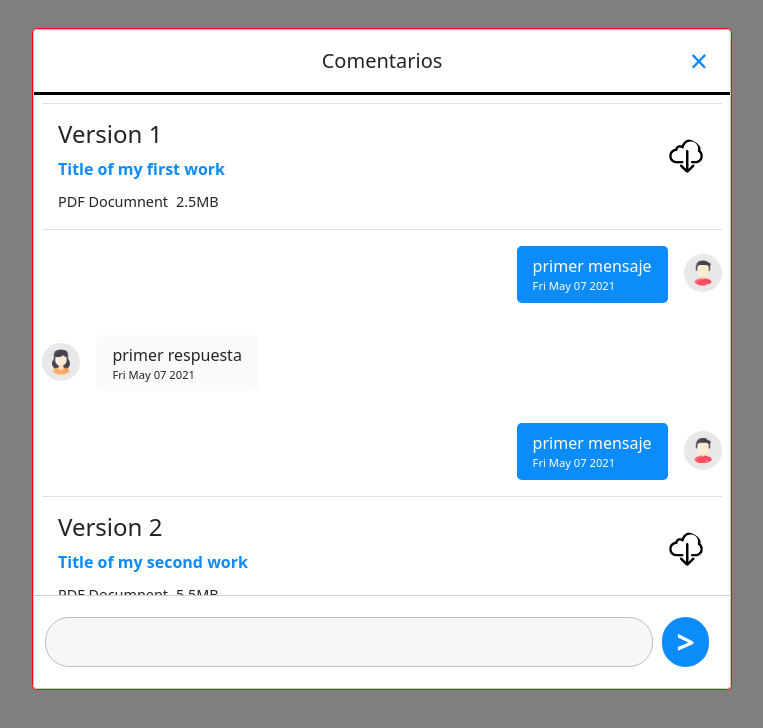
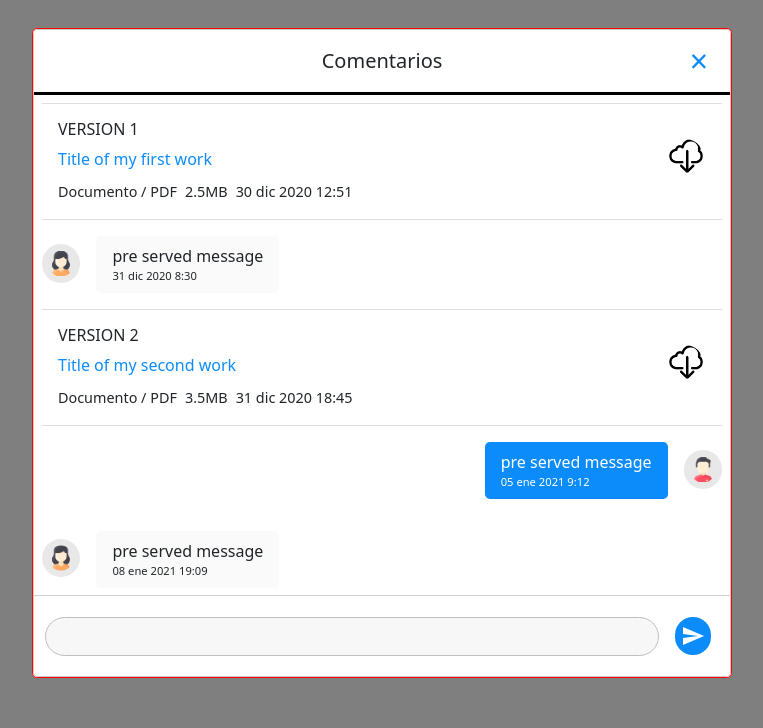
Before and after one commit to PedroYaya/chatbox, a Vue app: page / in a window 1280 px wide. Both pictures are taken after a click on the button "Open Chat". Shown: the top 728 px of the page, without its empty margins (258-1021 px from the left). Built offline with nearby package versions, Linux system fonts and the light colour scheme.

Commit message:
pre served messages + some style

```diff
--- /dev/null
+++ b/db.json
@@ -0,0 +1,68 @@
+{
+  "messages": [
+    {
+      "version": "Version 1",
+      "name": "Title of my first work",
+      "date": "30 dic 2020 12:51",
+      "file": {
+        "type": "Documento / PDF",
+        "size": "2.5MB"
+      },
+      "url": "https://griersmusings.files.wordpress.com/2019/12/thecompleteguidetothetarot_bygray.pdf",
+      "type": "file"
+    },
+    {
+      "text": "pre served message",
+      "by": "teacher",
+      "date": "31 dic 2020 8:30",
+      "type": "message"
+    },
+    {
+      "version": "Version 2",
+      "name": "Title of my second work",
+      "date": "31 dic 2020 18:45",
+      "file": {
+        "type": "Documento / PDF",
+        "size": "3.5MB"
+      },
+      "url": "https://griersmusings.files.wordpress.com/2019/12/thecompleteguidetothetarot_bygray.pdf",
+      "type": "file"
+    },
+    {
+      "text": "pre served message",
+      "by": "student",
+      "date": "05 ene 2021 9:12",
+      "type": "message"
+    },
+    {
+      "text": "pre served message",
+      "by": "teacher",
+      "date": "08 ene 2021 19:09",
+      "type": "message"
+    },
+    {
+      "text": "pre served message",
+      "by": "student",
+      "date": "08 ene 2021 20:21",
+      "type": "message"
+    },
+    {
+      "text": "pre served message",
+      "by": "teacher",
+      "date": "10 ene 2021 12:00",
+      "type": "message"
+    },
+    {
+      "text": "pre served message",
+      "by": "student",
+      "date": "11 ene 2021 11:50",
+      "type": "message"
+    },
+    {
+      "text": "pre served message",
+      "by": "teacher",
+      "date": "11 ene 2021 11:52",
+      "type": "message"
+    }
+  ]
+}
--- a/src/components/ChatBox.vue
+++ b/src/components/ChatBox.vue
@@ -16,6 +16,7 @@
 import Message from "./Message";
 import File from "./File";
 import ChatInput from "./ChatInput";
+import Json from "./../../db.json";
 
 export default {
   name: 'ChatBox',
@@ -26,52 +27,7 @@ export default {
   },
   data() {
     return {
-      messages: [
-        {
-          version: 'Version 1',
-          name: 'Title of my first work',
-          file: {
-            type: 'PDF Documnent',
-            size: '2.5MB'
-          },
-          url: 'https://griersmusings.files.wordpress.com/2019/12/thecompleteguidetothetarot_bygray.pdf',
-          type: 'file'
-        },
-        {
-          text: 'primer mensaje',
-          by: 'student',
-          date: 'Fri May 07 2021',
-          type: 'message'
-        },
-        {
-          text: 'primer respuesta',
-          by: 'teacher',
-          date: 'Fri May 07 2021',
-          type: 'message'
-        },
-        {
-          text: 'primer mensaje',
-          by: 'student',
-          date: 'Fri May 07 2021',
-          type: 'message'
-        },
-        {
-          version: 'Version 2',
-          name: 'Title of my second work',
-          file: {
-            type: 'PDF Documnent',
-            size: '5.5MB'
-          },
-          url: 'https://griersmusings.files.wordpress.com/2019/12/thecompleteguidetothetarot_bygray.pdf',
-          type: 'file'
-        },
-        {
-          text: 'primer respuesta',
-          by: 'teacher',
-          date: 'Fri May 07 2021',
-          type: 'message'
-        }
-      ]
+      messages: Json.messages
     }
   },
   mounted() {
--- a/src/components/ChatInput.vue
+++ b/src/components/ChatInput.vue
@@ -3,7 +3,9 @@
 <template>
     <div class="input-container">
         <input type="text" v-model="message" @keyup.enter="send">
-        <button @click="send">></button>
+        <a class="send-btn" @click="send">
+            <img src="./../assets/send.png"/>
+        </a>
     </div>
 </template>
 
@@ -27,11 +29,12 @@
 <style scoped lang="scss">
     .input-container {
         display: flex;
+        align-items: center;
         border-top: 1px solid #d2cfcf;
         padding: 1.3rem .7rem;
 
         input {
-            line-height: 3;
+            line-height: 2.3rem;
             width: 100%;
             border: none;
             padding: 0 1rem;
@@ -40,16 +43,24 @@
             border: .05rem solid #bfbfbf;
         }
 
-        button {
+        .send-btn {
+            display: flex;
+            justify-content: center;
+            align-items: center;
             background: #0B8CFA;
-            color: white;
-            border-radius: 3rem;
-            border: none;
-            cursor: pointer;
-            font-size: 2rem;
-            width: 3.2rem;
-            font-weight: 900;
-            margin: 0 .6rem;
+            width: 2.7rem;
+            height: 2.4rem;
+            border-radius: 2rem;
+            margin: 0 .5rem 0 1rem;
+
+            @media (min-width: 1024px) {
+                width: 2.5rem;
+            }
+
+            img {
+                width: 1.5rem;
+                height: 1.5rem;
+            }
         }
 
     }
--- a/src/components/File.vue
+++ b/src/components/File.vue
@@ -1,11 +1,12 @@
 <template>
     <div class="file">
         <div>
-            <h4>{{ message.version }}</h4>
+            <h6>{{ message.version }}</h6>
             <p>{{ message.name }}</p>
             <div>
                 <span>{{ message.file.type }}</span>
                 <span class="size">{{ message.file.size }}</span>
+                <span class="date">{{ message.date }}</span>
             </div>
         </div>
         <a :href="message.url" target=”_blank”>
@@ -34,17 +35,21 @@
             margin: 0;
         }
 
+        h6 {
+            text-transform: uppercase;
+        }
+
         p {
             margin: .5rem 0;
             color: #0B8CFA;
-            font-weight: 900;
+            font-weight: 500;
         }
 
         span {
             font-size: .9rem;
         }
 
-        .size {
+        .size, .date {
             margin-left: .5rem;
         }
 
```
Also changed, not shown: src/assets/send.png (added).
